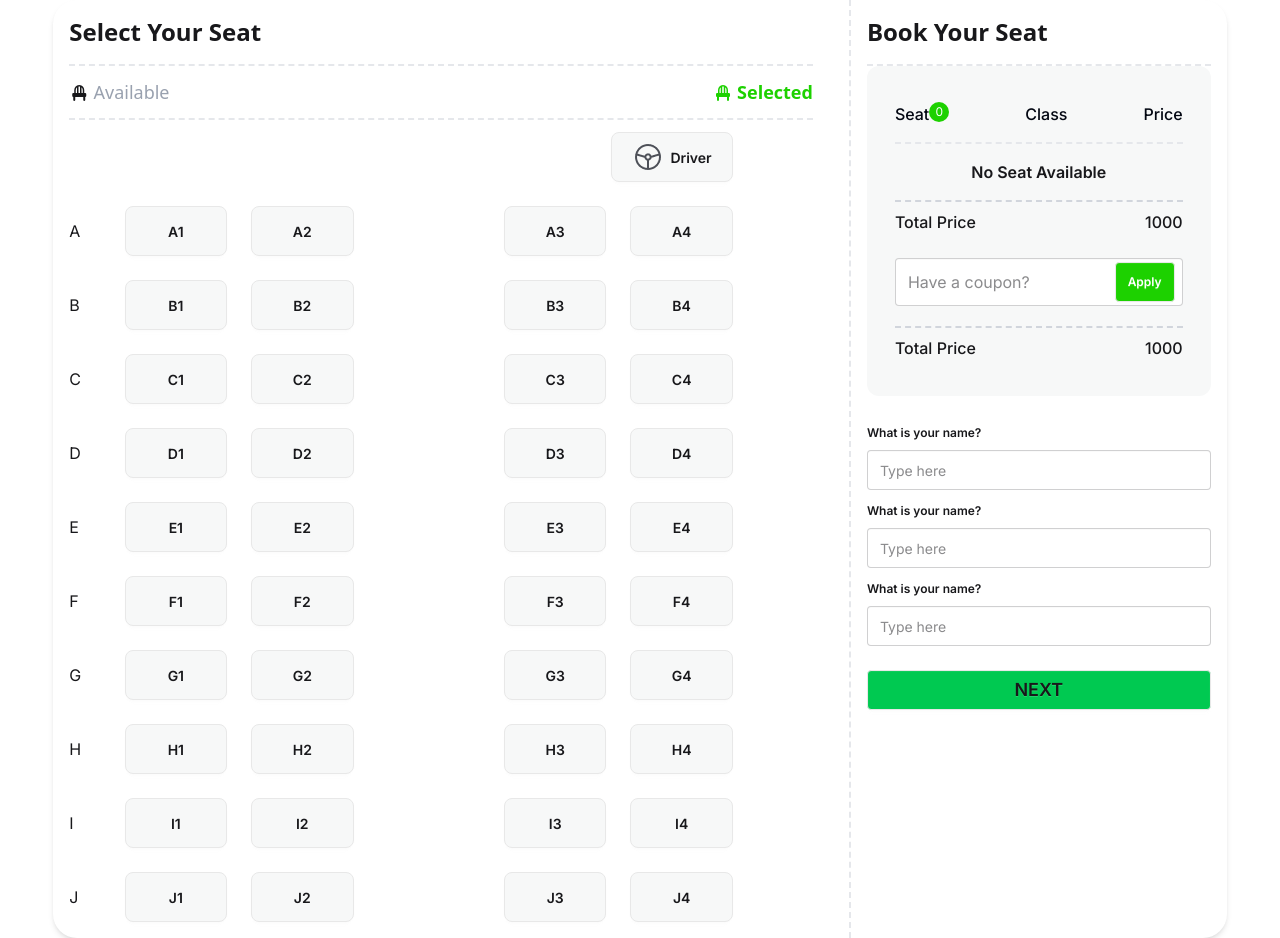
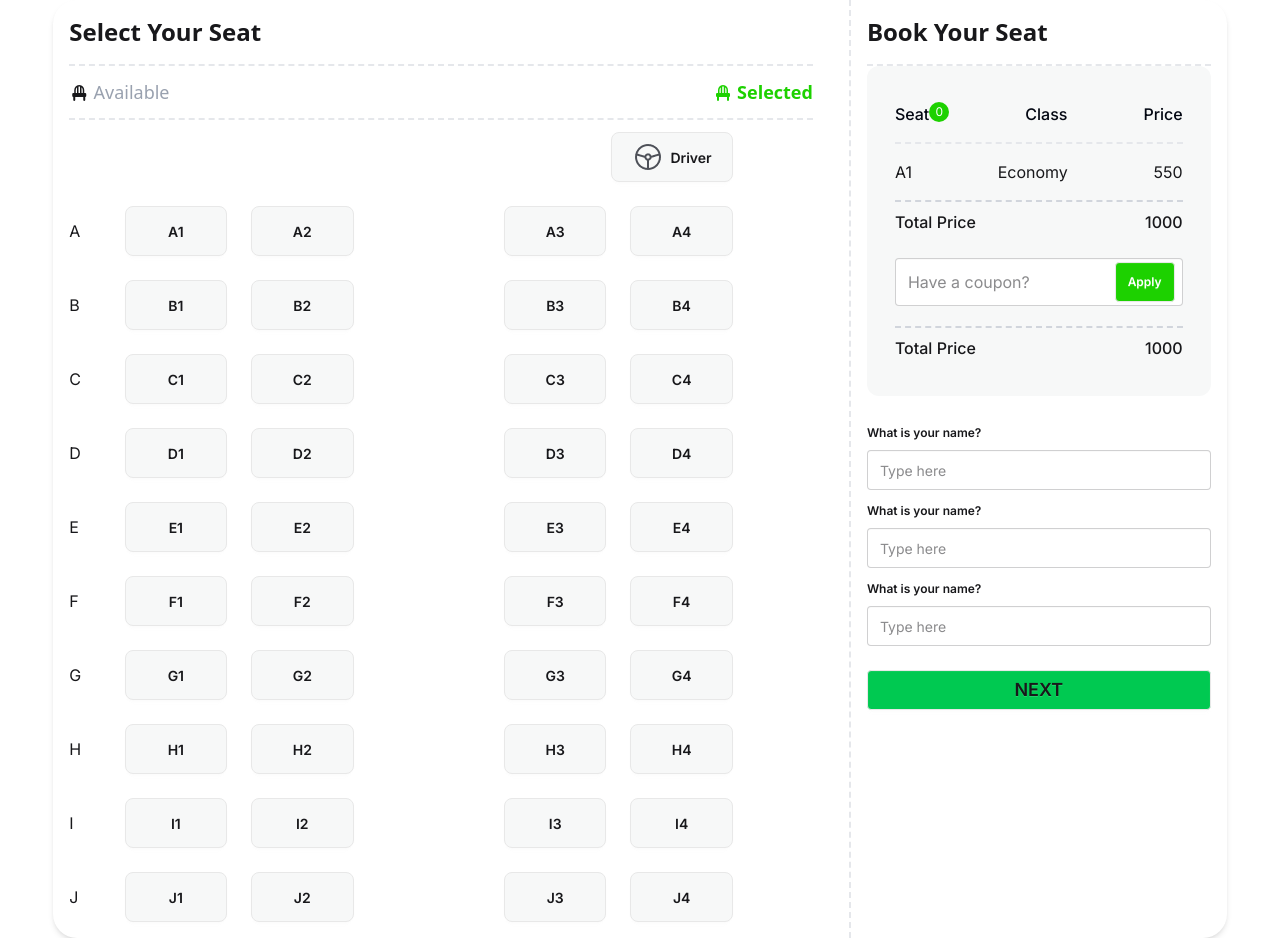
Before and after one commit to sazzadd/smart-bus-ticket-app, a website: page index.html in a window 1280 px wide. Both pictures are taken after a click on the button "A1". Drawn offline with nearby package versions, Linux system fonts and the light colour scheme.

Commit message:
handleSelectSeat created

```diff
--- a/index.html
+++ b/index.html
@@ -80,6 +80,7 @@
             class="col-span-11 grid grid-cols-10 gap-6 text-center items-center"
           >
             <button
+              onclick="handleSelectSeat(this)"
               class="col-span-2 text-center px-1 py-6 bg-[#F7F8F8] btn rounded-lg hover:bg-[#030712] hover:text-white transition-colors duration-500 ease-out"
             >
               A1
@@ -372,7 +373,7 @@
               </div>
             </div>
             <div class="border-b-2 border-dashed border-gray-200 pb-4"></div>
-            <ul class="space-y-5 pt-4">
+            <ul id="selected-seat" class="space-y-5 pt-4">
               <h3 class="font-semibold text-center capitalize">
                 No Seat Available
               </h3>
--- a/js/app.js
+++ b/js/app.js
@@ -1,4 +1,11 @@
 console.log("hello");
+const selectedSeatEl = document.getElementById("selected-seat");
 function handleSelectSeat(event) {
-  console.log(event);
+  console.log(event.innerText);
+  selectedSeatEl.innerHTML = `<li class="flex justify-between text-base font-normal">
+    <span>${event.innerText}</span>
+    <span>Economy</span>
+    <span>550</span>
+
+  </li>`;
 }
```
